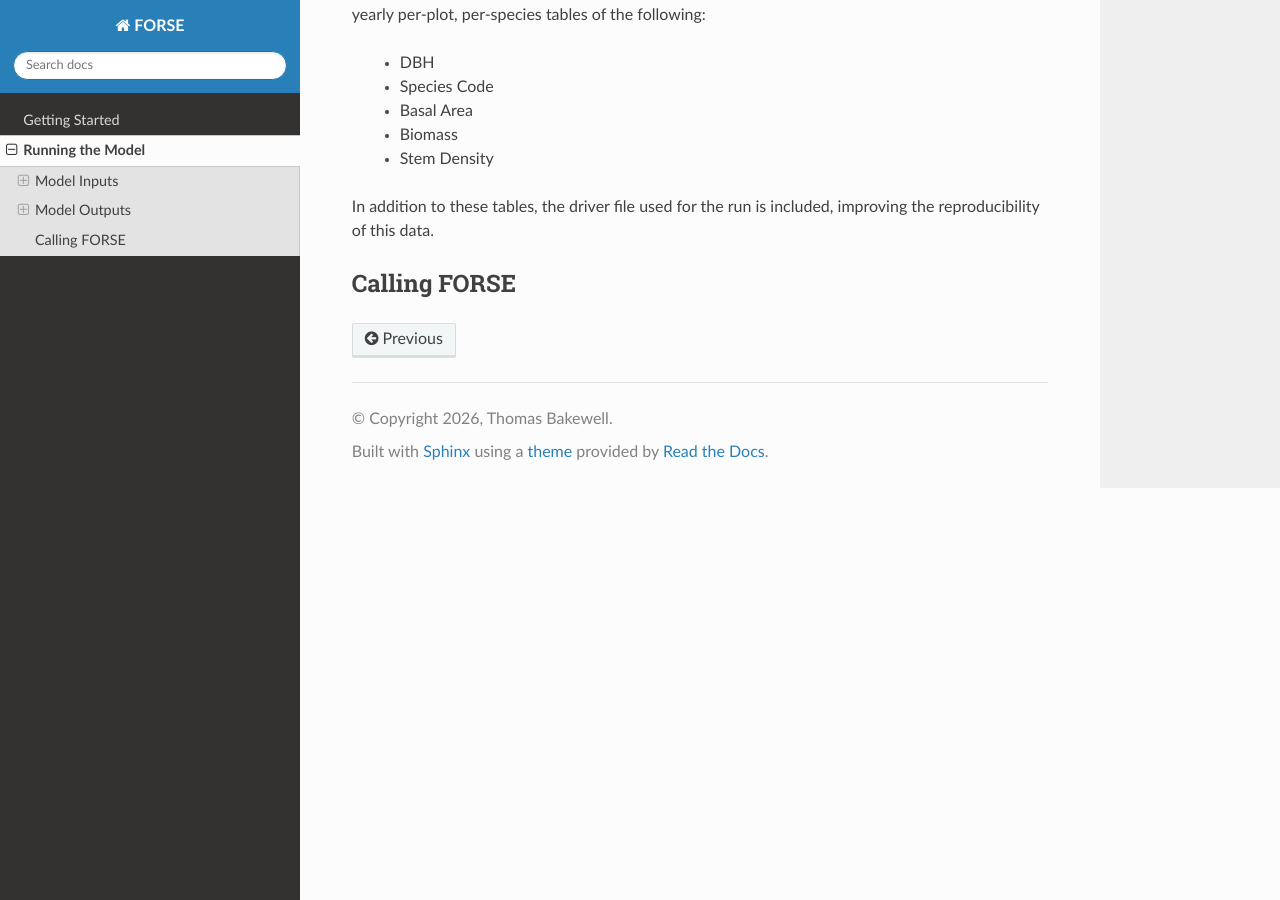
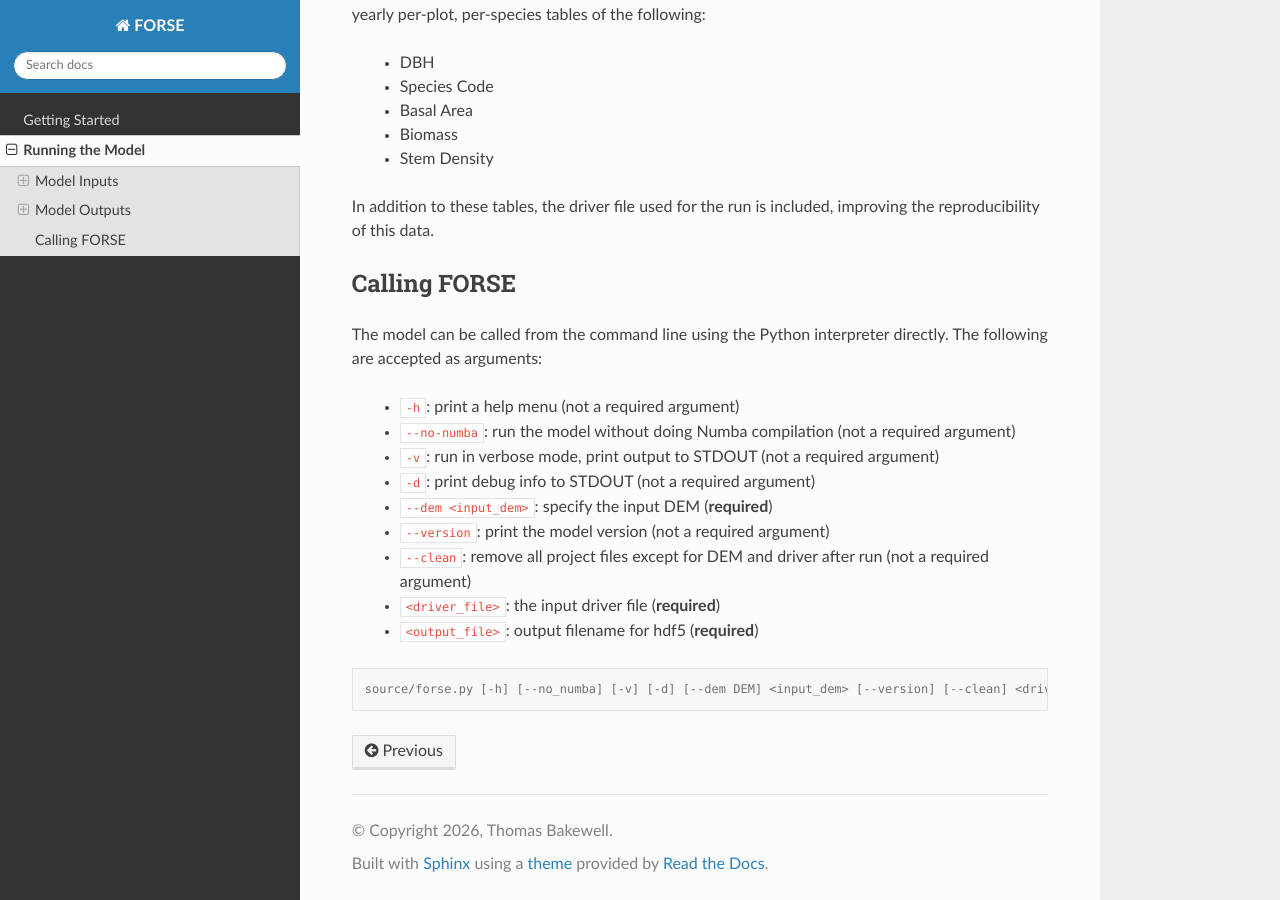
Before and after one commit to TBakewell25/FORSE-Documentation, a Sphinx documentation site: the page built from docs/source/running.rst, in a window 1280 px wide and 900 px high, scrolled down 804 px. Built offline with Sphinx 7.4.7 and the Read the Docs theme 3.1.0, drawn with Linux system fonts in a browser that asks for light colours.

Commit message:
added basic run instructions

```diff
--- a/docs/source/running.rst
+++ b/docs/source/running.rst
@@ -40,3 +40,19 @@ In addition to these tables, the driver file used for the run is included, impro
 
 Calling FORSE
 -------------
+
+The model can be called from the command line using the Python interpreter directly. The following are accepted as arguments:
+
+    - ``-h``: print a help menu (not a required argument)
+    - ``--no-numba``: run the model without doing Numba compilation (not a required argument)
+    - ``-v``: run in verbose mode, print output to STDOUT (not a required argument)
+    - ``-d``: print debug info to STDOUT (not a required argument)
+    - ``--dem <input_dem>``: specify the input DEM (**required**)
+    - ``--version``: print the model version (not a required argument)
+    - ``--clean``: remove all project files except for DEM and driver after run (not a required argument)
+    - ``<driver_file>``: the input driver file (**required**)
+    - ``<output_file>``: output filename for hdf5 (**required**)
+
+.. code-block:: console
+
+    source/forse.py [-h] [--no_numba] [-v] [-d] [--dem DEM] <input_dem> [--version] [--clean] <driver_file> <output_file>
```
